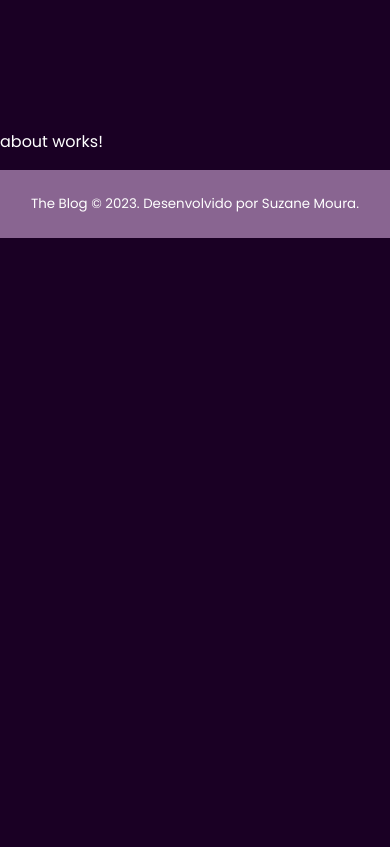
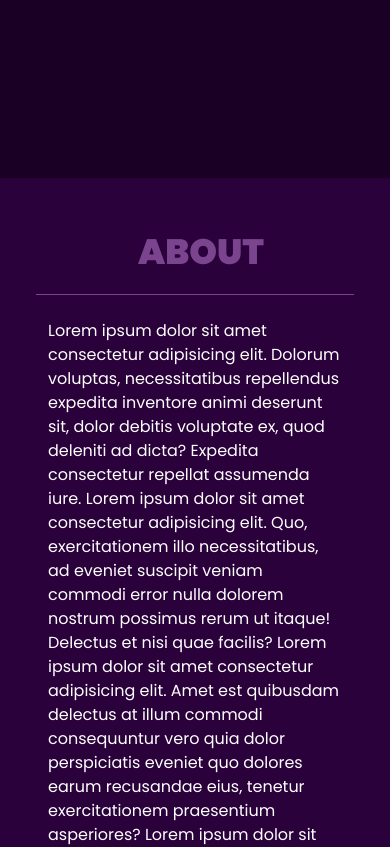
Before and after one commit to suuzanemoura/angular-blog, an Angular app: page / in a window 390 px wide. Shown: the part 5300-6147 px from the top of the page. Before the commit the page ends 5538 px from the top, so only its background shows below. Built offline with nearby package versions, Linux system fonts and the light colour scheme.

Commit message:
:sparkles: feat: seção about criada

```diff
--- a/src/app/components/about/about.component.css
+++ b/src/app/components/about/about.component.css
@@ -0,0 +1,29 @@
+.about{
+    background-color: #2a013a;
+}
+
+.about-title{
+    writing-mode: vertical-lr;
+    text-orientation: upright;
+    font-weight: 900;
+    font-size: 2.2rem;
+    color: #7B448E;
+    border-right: 1px solid #7B448E;
+    padding-right: 1rem;
+    margin-right: 1rem;
+
+    @media (max-width: 992px){
+        writing-mode: horizontal-tb;
+        text-orientation: sideways;
+        border-right: 0px;
+        padding-right: 0px;
+        margin-right: 0px;
+        border-bottom: 1px solid #7B448E;
+        padding-bottom: 1rem;
+        margin-bottom: 1.5rem;
+    }
+}
+
+.about-photo > img {
+    max-width: fit-content;
+}
--- a/src/app/components/about/about.component.html
+++ b/src/app/components/about/about.component.html
@@ -1 +1,9 @@
-<p>about works!</p>
+<div class="container-fluid p-4 p-sm-5 mt-5 about">
+    <div class="row about p-4 p-lg-5 justify-content-center align-items-center">
+        <p class="about about-title col-12 col-lg-1 text-uppercase justify-content-center d-flex align-items-end">About</p>
+        <p class="about col-lg-7 col-12 d-flex align-items-center">Lorem ipsum dolor sit amet consectetur adipisicing elit. Dolorum voluptas, necessitatibus repellendus expedita inventore animi deserunt sit, dolor debitis voluptate ex, quod deleniti ad dicta? Expedita consectetur repellat assumenda iure. Lorem ipsum dolor sit amet consectetur adipisicing elit. Quo, exercitationem illo necessitatibus, ad eveniet suscipit veniam commodi error nulla dolorem nostrum possimus rerum ut itaque! Delectus et nisi quae facilis? Lorem ipsum dolor sit amet consectetur adipisicing elit. Amet est quibusdam delectus at illum commodi consequuntur vero quia dolor perspiciatis eveniet quo dolores earum recusandae eius, tenetur exercitationem praesentium asperiores? Lorem ipsum dolor sit amet consectetur adipisicing elit. Quae molestiae veniam magni delectus dolor beatae ea eaque consectetur explicabo cum expedita hic temporibus, perferendis accusantium eos unde asperiores fuga quaerat!</p>
+        <div class="about about-photo col-12 col-lg-3 mt-2 mt-lg-0 d-flex justify-content-center align-items-center">
+            <img src="../../../assets/notebook.png" alt="Notebook roxo com código de programação na tela." class="about w-100">
+        </div>
+    </div>
+</div>
```
Also changed, not shown: src/app/components/about/about.component.ts (line endings or trailing spaces), src/assets/notebook.png (added).
